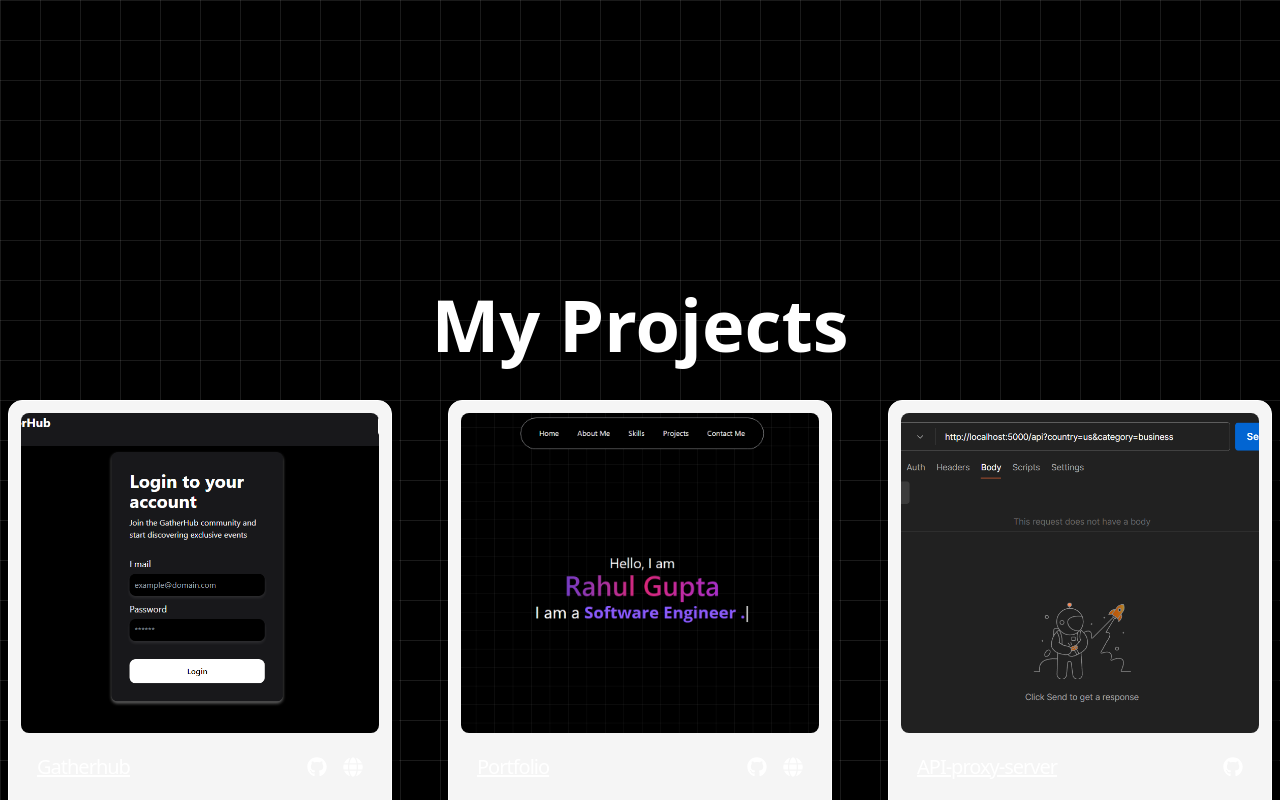
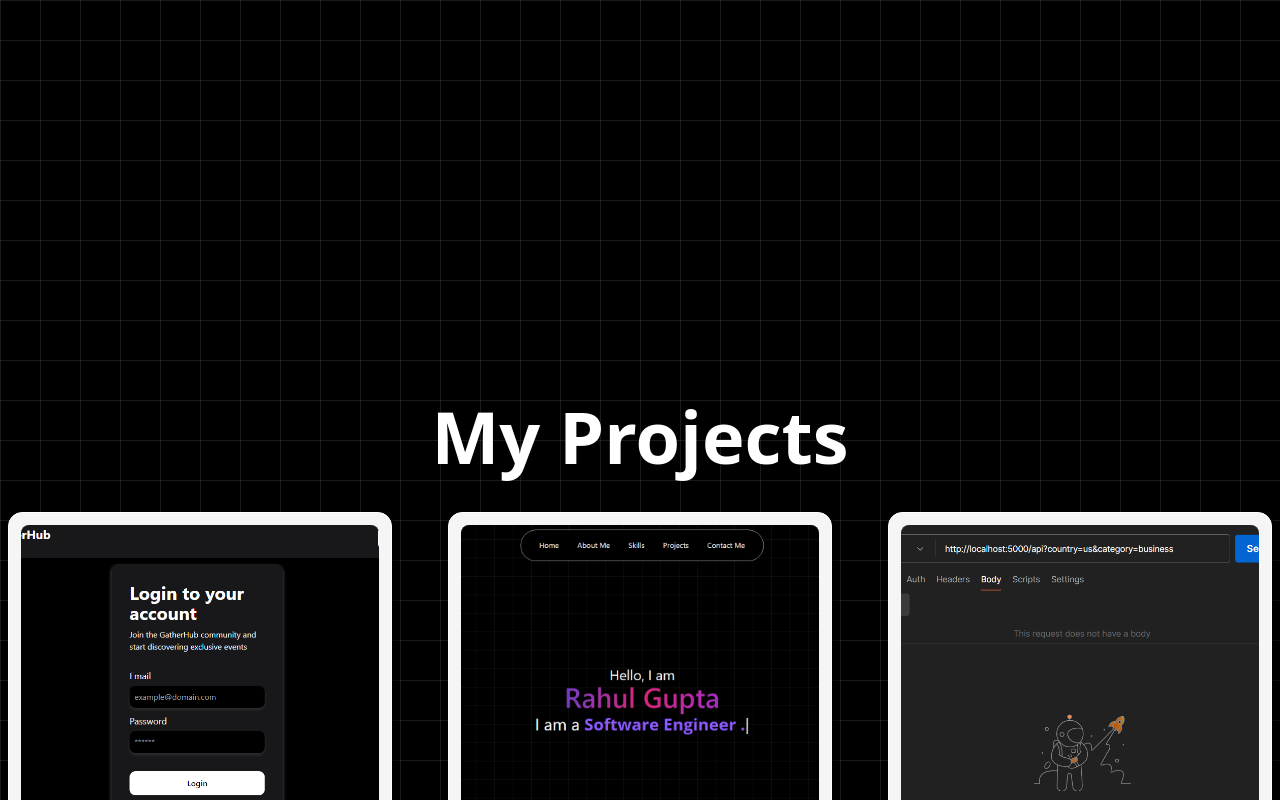
Before and after one commit to w-rahul/Rahul-Portfolio, a Next.js app: page / in a window 1280 px wide. Shown: the part 1480-2280 px from the top of the page. Built offline with nearby package versions, Linux system fonts and the light colour scheme; a web font is replaced by a local one.

Commit message:
Fixed responsiveness

```diff
--- a/app/page.tsx
+++ b/app/page.tsx
@@ -17,9 +17,9 @@ export default function Home() {
       <div id="skills" className="h-screen">
       <SkillsSection />
       </div>
-      <div id="projects" >
-        <Projects />
-      </div>
+      <div id="projects" className="mt-0 sm:mt-28">
+              <Projects />
+       </div>
       <div id="contact" >
         <Contactme />
       </div>
```
